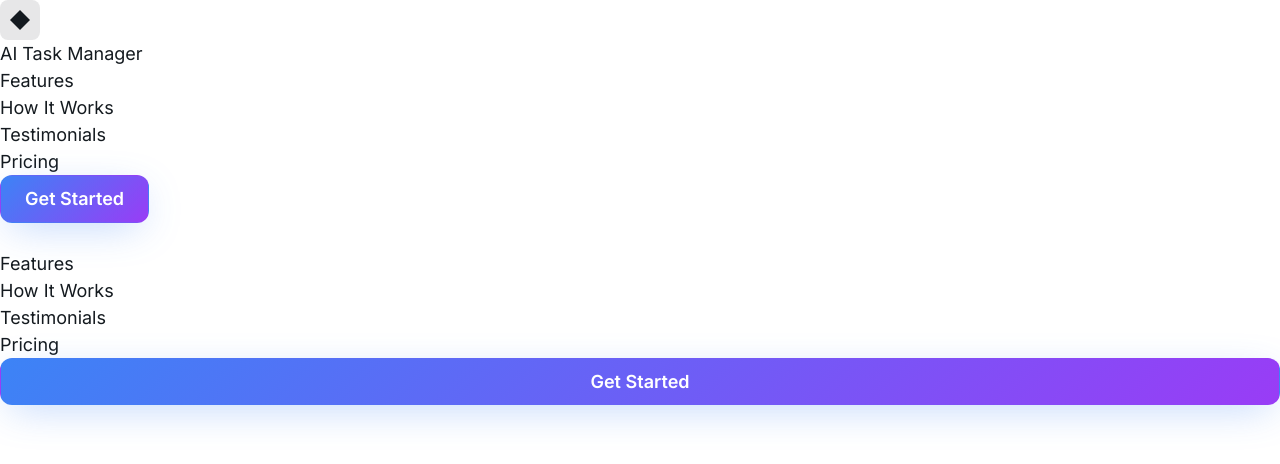
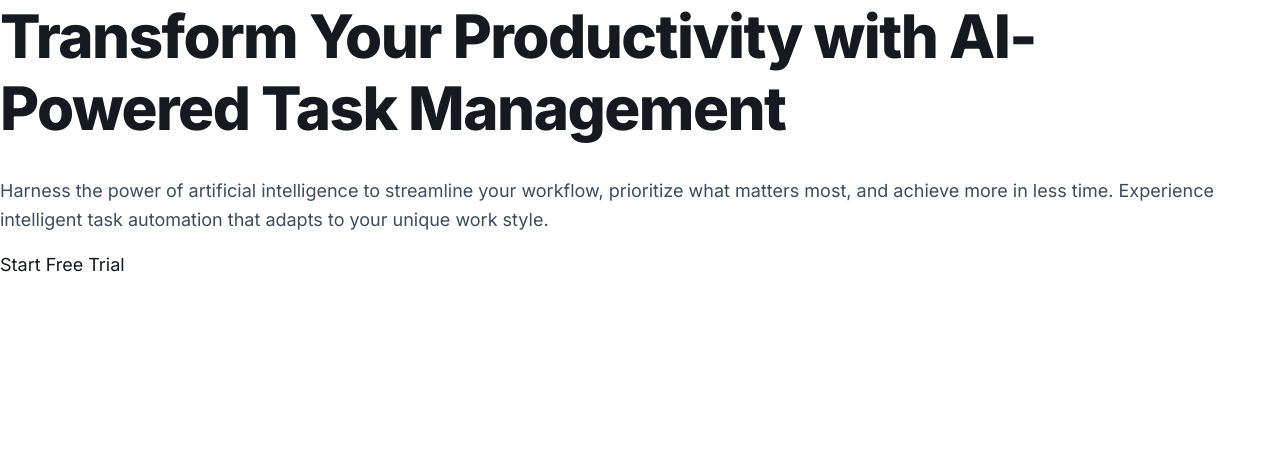
Before and after one commit to builtwitharvadai/proj_088-ai-task-manager-landing-page, a website built with Vite: page index.html in a window 1280 px wide. Built offline with nearby package versions, Linux system fonts and the light colour scheme.

Commit message:
Update index.html for task: Create Hero Section with Value Proposition

```diff
--- a/index.html
+++ b/index.html
@@ -1,174 +1,40 @@
 <!DOCTYPE html>
 <html lang="en" dir="ltr">
-  <head>
-    <meta charset="UTF-8" />
-    <meta name="viewport" content="width=device-width, initial-scale=1.0" />
-    <title>AI Task Manager - Intelligent Task Management</title>
-    <meta
-      name="description"
-      content="Transform your workflow with AI-powered task management. Automate prioritization, get intelligent insights, and boost productivity."
-    />
-    <link rel="icon" type="image/svg+xml" href="/vite.svg" />
-  </head>
-  <body>
-    <!-- Skip navigation for accessibility -->
-    <a href="#main" class="skip-link">Skip to main content</a>
+<head>
+  <meta charset="UTF-8">
+  <meta name="viewport" content="width=device-width, initial-scale=1.0, viewport-fit=cover">
+  <title>AI Task Manager - Transform Your Productivity</title>
+  <meta name="description" content="Transform your productivity with AI-powered task management. Intelligent automation that adapts to your unique work style.">
 
-    <!-- Semantic header with sticky navigation -->
-    <header class="header sticky" role="banner">
-      <nav class="nav" role="navigation" aria-label="Main navigation">
-        <div class="nav-container">
-          <!-- Logo placeholder -->
-          <div class="nav-logo" aria-label="AI Task Manager">
-            <a href="/" aria-label="AI Task Manager Home">
-              <svg
-                width="40"
-                height="40"
-                viewBox="0 0 40 40"
-                fill="none"
-                xmlns="http://www.w3.org/2000/svg"
-                aria-hidden="true"
-              >
-                <rect
-                  width="40"
-                  height="40"
-                  rx="8"
-                  fill="currentColor"
-                  opacity="0.1"
-                />
-                <path
-                  d="M20 10L30 20L20 30L10 20L20 10Z"
-                  fill="currentColor"
-                />
-              </svg>
-              <span class="logo-text">AI Task Manager</span>
-            </a>
-          </div>
+  <link rel="stylesheet" href="/src/styles/main.css">
+  <script type="module" src="/src/main.js" defer></script>
+</head>
+<body>
+  <a href="#main" class="skip-link">Skip to main content</a>
 
-          <!-- Desktop navigation menu -->
-          <ul class="nav-menu" role="list">
-            <li class="nav-item">
-              <a href="#features" class="nav-link" data-scroll-to="features">
-                Features
-              </a>
-            </li>
-            <li class="nav-item">
-              <a
-                href="#how-it-works"
-                class="nav-link"
-                data-scroll-to="how-it-works"
-              >
-                How It Works
-              </a>
-            </li>
-            <li class="nav-item">
-              <a
-                href="#testimonials"
-                class="nav-link"
-                data-scroll-to="testimonials"
-              >
-                Testimonials
-              </a>
-            </li>
-            <li class="nav-item">
-              <a href="#pricing" class="nav-link" data-scroll-to="pricing">
-                Pricing
-              </a>
-            </li>
-          </ul>
+  <div id="header-container"></div>
 
-          <!-- Call-to-action button -->
-          <div class="nav-actions">
-            <a
-              href="#get-started"
-              class="btn btn-primary"
-              data-scroll-to="get-started"
-              role="button"
-            >
-              Get Started
-            </a>
-          </div>
+  <main id="main" role="main">
+    <section class="hero" role="region" aria-labelledby="hero-heading">
+      <div class="hero-content">
+        <h1 id="hero-heading" class="hero-title">
+          Transform Your Productivity with AI-Powered Task Management
+        </h1>
 
-          <!-- Mobile hamburger menu button -->
-          <button
-            class="nav-toggle"
-            type="button"
-            aria-label="Toggle navigation menu"
-            aria-expanded="false"
-            aria-controls="mobile-menu"
-          >
-            <span class="hamburger" aria-hidden="true">
-              <span class="hamburger-line"></span>
-              <span class="hamburger-line"></span>
-              <span class="hamburger-line"></span>
-            </span>
-          </button>
-        </div>
+        <p class="hero-description">
+          Harness the power of artificial intelligence to streamline your workflow, prioritize what matters most, and achieve more in less time. Experience intelligent task automation that adapts to your unique work style.
+        </p>
 
-        <!-- Mobile navigation menu -->
-        <div
-          id="mobile-menu"
-          class="mobile-menu"
-          role="menu"
-          aria-hidden="true"
+        <a
+          href="#signup"
+          class="hero-cta"
+          role="button"
+          aria-label="Start your free trial today"
         >
-          <ul class="mobile-menu-list" role="list">
-            <li class="mobile-menu-item" role="none">
-              <a
-                href="#features"
-                class="mobile-menu-link"
-                data-scroll-to="features"
-                role="menuitem"
-              >
-                Features
-              </a>
-            </li>
-            <li class="mobile-menu-item" role="none">
-              <a
-                href="#how-it-works"
-                class="mobile-menu-link"
-                data-scroll-to="how-it-works"
-                role="menuitem"
-              >
-                How It Works
-              </a>
-            </li>
-            <li class="mobile-menu-item" role="none">
-              <a
-                href="#testimonials"
-                class="mobile-menu-link"
-                data-scroll-to="testimonials"
-                role="menuitem"
-              >
-                Testimonials
-              </a>
-            </li>
-            <li class="mobile-menu-item" role="none">
-              <a
-                href="#pricing"
-                class="mobile-menu-link"
-                data-scroll-to="pricing"
-                role="menuitem"
-              >
-                Pricing
-              </a>
-            </li>
-            <li class="mobile-menu-item mobile-menu-cta" role="none">
-              <a
-                href="#get-started"
-                class="btn btn-primary btn-block"
-                data-scroll-to="get-started"
-                role="menuitem"
-              >
-                Get Started
-              </a>
-            </li>
-          </ul>
-        </div>
-      </nav>
-    </header>
-
-    <div id="app"></div>
-    <script type="module" src="/src/main.js"></script>
-  </body>
+          Start Free Trial
+        </a>
+      </div>
+    </section>
+  </main>
+</body>
 </html>
```
